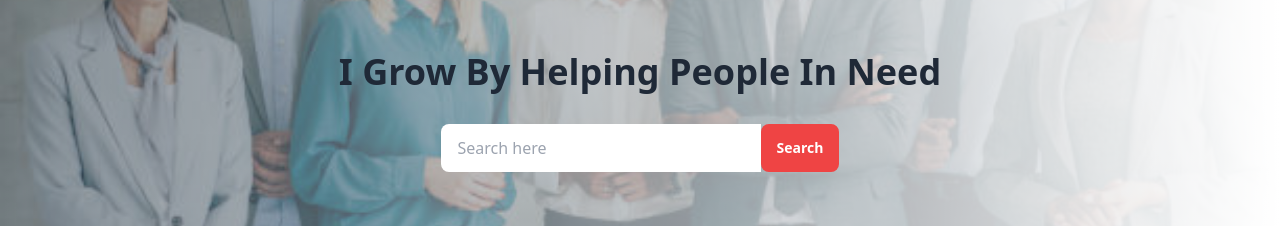
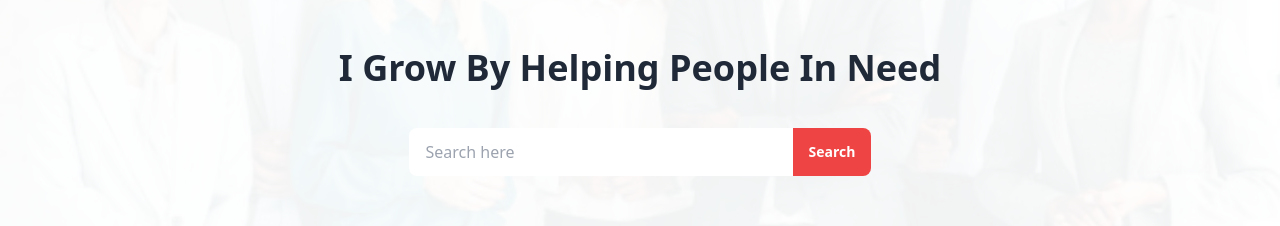
Before and after one commit to Orchizakia00/donation-project, a React (Vite) app: page / in a window 1280 px wide. Shown: the part 280-506 px from the top of the page. Built offline with nearby package versions, Linux system fonts and the light colour scheme.

Commit message:
search button completed and hero section background updated

```diff
--- a/src/components/categories/Categories.jsx
+++ b/src/components/categories/Categories.jsx
@@ -1,11 +1,11 @@
 /* eslint-disable react/prop-types */
 import Category from "../category/Category";
 
-const Categories = ({ categories }) => {
+const Categories = ({ categories, results }) => {
     return (
-        <div className="grid grid-cols-1 md:grid-cols-2 lg:grid-cols-4 gap-6 mt-10">
+        <div className="grid grid-cols-1 md:grid-cols-2 lg:grid-cols-4 gap-6 mt-20">
             {
-                categories?.map(category => <Category category={category} key={category.id}></Category>)
+                results?.map(category => <Category category={category} key={category.id}></Category>)
             }
         </div>
     );
--- a/src/layout/mainLayout/Banner.jsx
+++ b/src/layout/mainLayout/Banner.jsx
@@ -1,21 +1,39 @@
+/* eslint-disable react/prop-types */
+import { useState } from "react";
 
-const Banner = () => {
+const Banner = ({ setResults }) => {
 
-    const handleSearch = () => {
-        console.log('search clicked');
-    }
+    const [input, setInput] = useState("");
+
+    const fetchData = (value) => {
+        fetch('./data.json')
+            .then(res => res.json())
+            .then(data => {
+                const results = data.filter((card) => {
+                    return  card && card.type && card.type.toLowerCase().includes(value)
+                });
+                setResults(results);
+            })
+    };
+
+    const handleChange = (value) => {
+        setInput(value)
+        fetchData(value)
+    };
 
     return (
 
         <div className="hero h-[70vh] mt-4" style={{ backgroundImage: 'url(./banner.jpg)' }}>
-            <div className="hero-overlay bg-gradient-to-l from-white to-transparent"></div>
+            <div className="hero-overlay bg-white bg-opacity-95"></div>
             <div className="hero-content text-center">
                 <div className="">
-                    <h1 className="mb-5 text-4xl font-bold z-10 ">I Grow By Helping People In Need</h1>
+                    <h1 className="mb-10 text-4xl font-bold z-10 ">I Grow By Helping People In Need</h1>
                     <div className="flex mt-8 justify-center">
-                        <input type="text" placeholder="Search here" className="input w-full max-w-xs rounded-r-none" />
+                        <input value={input}
+                            onChange={(e) => handleChange(e.target.value)}
+                            type="text" placeholder="Search here" className="input w-full max-w-sm rounded-r-none" />
                         <div className="">
-                            <button onClick={handleSearch} className="btn bg-red-500 text-white normal-case border-none">Search</button>
+                            <button className="btn bg-red-500 text-white normal-case border-none rounded-l-none">Search</button>
                         </div>
                     </div>
                 </div>
--- a/src/pages/home/Home.jsx
+++ b/src/pages/home/Home.jsx
@@ -1,14 +1,19 @@
 import { useLoaderData } from "react-router-dom";
 import Categories from "../../components/categories/Categories";
 import Banner from "../../layout/mainLayout/Banner";
+import { useState } from "react";
 
 const Home = () => {
     const categories = useLoaderData();
 
+    const [results, setResults] = useState(categories);
+
+    // setResults(categories);
+
     return (
         <div>
-            <Banner></Banner>
-            <Categories categories={categories}></Categories>
+            <Banner setResults={setResults}></Banner>
+            <Categories categories={categories} results={results}></Categories>
         </div>
     );
 };
```
